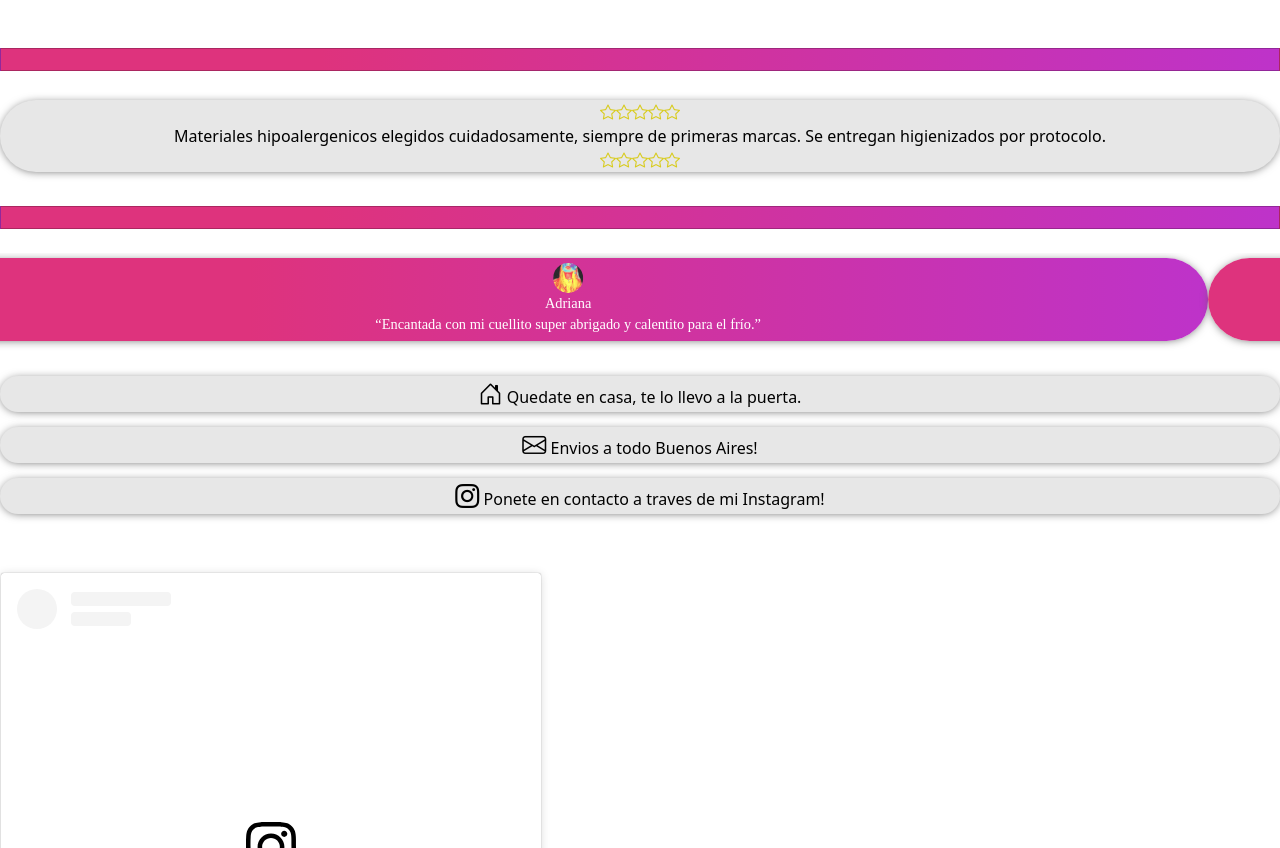
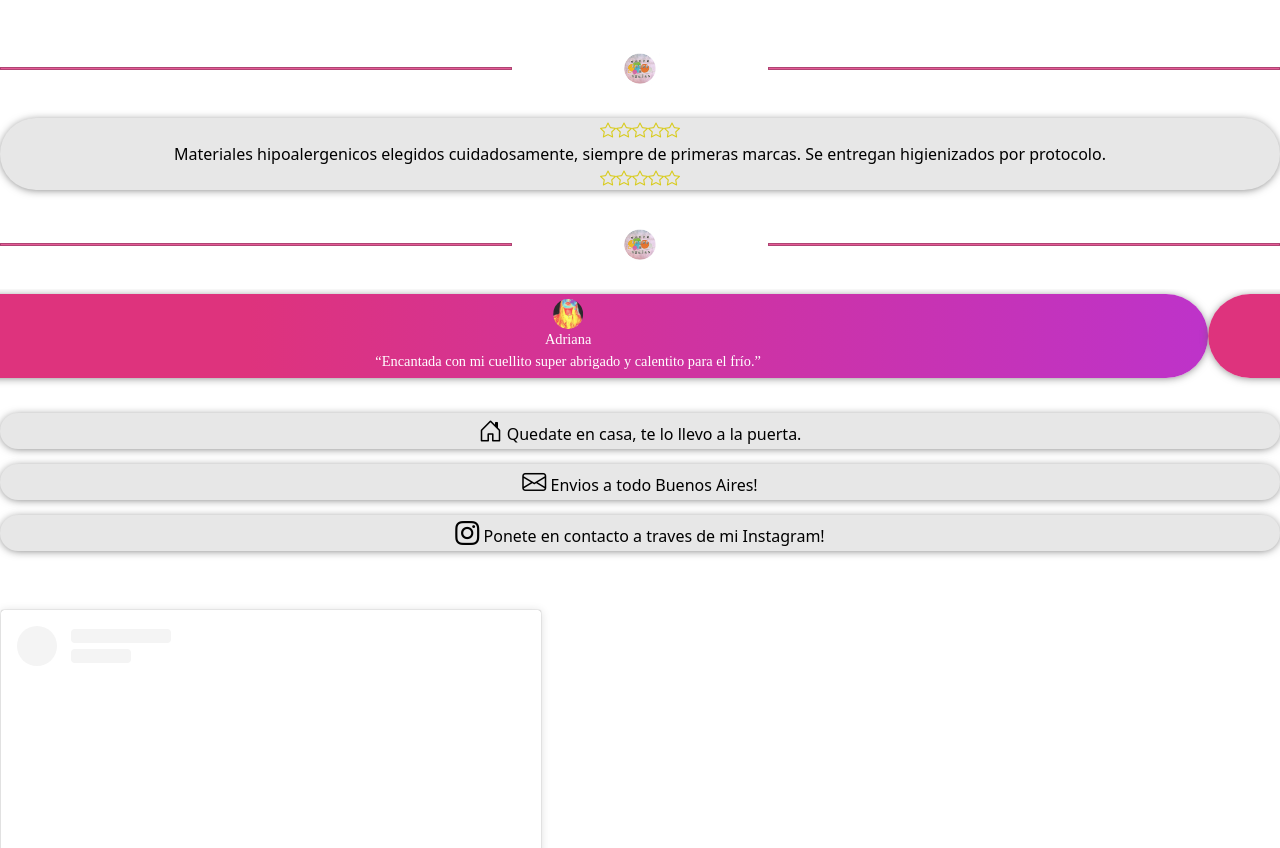
Before and after one commit to JoaquinVF/Romi2, a plain HTML site: page index.html in a window 1280 px wide. Shown: the part 3859-4707 px from the top of the page. Drawn offline with nearby package versions, Linux system fonts and the light colour scheme; a script that the page names is missing; a web font is replaced by a local one.

Commit message:
Separator change

```diff
--- a/index.html
+++ b/index.html
@@ -85,11 +85,19 @@
     </div>
     <br>
     <br>
-    <div class="separator"></div>
+    <div class="separator-container">
+      <div class="separator"></div>
+      <img src="./images/logo.jpg" width="40" alt="">
+      <div class="separator"></div>
+    </div>
     <br>
     <section class="b-100 sections-text"><i class="bi bi-star"></i><i class="bi bi-star"></i><i class="bi bi-star"></i><i class="bi bi-star"></i><i class="bi bi-star"></i> <br> Materiales hipoalergenicos elegidos cuidadosamente, siempre de primeras marcas. Se entregan higienizados por protocolo. <br> <i class="bi bi-star"></i><i class="bi bi-star"></i><i class="bi bi-star"></i><i class="bi bi-star"></i><i class="bi bi-star"></i></section>
     <br>
-    <div class="separator"></div>
+    <div class="separator-container">
+          <div class="separator"></div>
+          <img src="./images/logo.jpg" width="40" alt="">
+          <div class="separator"></div>
+    </div>
     <br>
     <div id="carouselExampleSlidesOnly" class="carousel slide" data-bs-ride="carousel">
       <div class="carousel-inner">
@@ -108,9 +116,9 @@
       </div>
     </div>
     <div class="section-container">
-      <p class="b-100 sections-text"><i class="bi bi-house-door font"></i> Quedate en casa, te lo llevo a la
-        puerta.</p>
-        <p class="b-100 sections-text"><i class="bi bi-envelope font"></i> Envios a todo Buenos Aires!</p>
+      <a href="https://www.instagram.com/entremuchaslanasyagujas/" class="b-100 sections-text"><i class="bi bi-house-door font"></i> Quedate en casa, te lo llevo a la
+        puerta.</a>
+        <a href="https://www.instagram.com/entremuchaslanasyagujas/" class="b-100 sections-text"><i class="bi bi-envelope font"></i> Envios a todo Buenos Aires!</a>
       <a href="https://www.instagram.com/entremuchaslanasyagujas/" id="contact" class="b-100 sections-text contact"><i class="bi bi-instagram font"></i> Ponete en contacto a traves de mi Instagram!</a>
     </div>
     <br>
--- a/style.css
+++ b/style.css
@@ -90,9 +90,16 @@ h2{
     text-align: center;
     width: 100%;
 }
+.separator-container{
+    display: flex;
+    justify-content: space-between;
+    align-items: center;
+    width: 100%;
+}
 .separator{
-    height: 23px;
-    background-image: linear-gradient(90deg, #DE337D 25%, #B533DE 120%);
+    width: 40%;
+    height: 3px;
+    background-color: #de337dce;
     border: 1px solid rgba(0, 0, 0, 0.233);
 }
 .b-100{
```
Also changed, not shown: images/divisor-floral-simple-adorno-fino-by-Vexels.svg (added).
